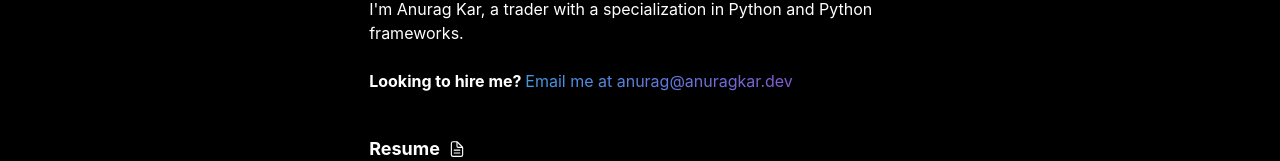
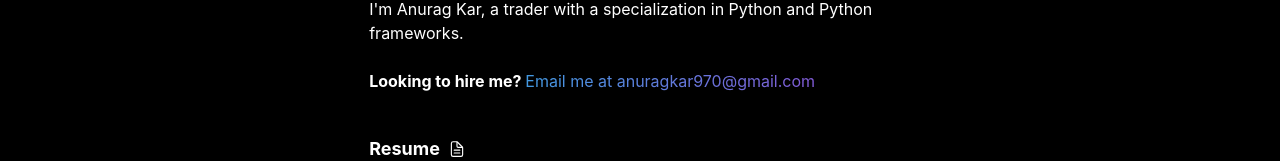
Before and after one commit to anuragkar-dev/anuragkar.dev, a Next.js app: page / in a window 1280 px wide. Shown: the part 262-423 px from the top of the page. Built offline with nearby package versions, Linux system fonts and the light colour scheme.

Commit message:
Update email

```diff
--- a/pages/index.js
+++ b/pages/index.js
@@ -119,7 +119,7 @@ const Page = () => {
                                         <br />
                                         <strong>Looking to hire me? </strong>
                                         <Link
-                                            href="mailto:anurag@anuragkar.dev"
+                                            href="mailto:anuragkar970@gmail.com"
                                             bgGradient={gradientColors}
                                             bgClip="text"
                                             transition="color 0.3s ease"
@@ -128,7 +128,7 @@ const Page = () => {
                                                 filter: 'brightness(1.25)',
                                             }}
                                         >
-                                            Email me at anurag@anuragkar.dev
+                                            Email me at anuragkar970@gmail.com
                                         </Link>
                                     </Text>
                                 </Box>
```
